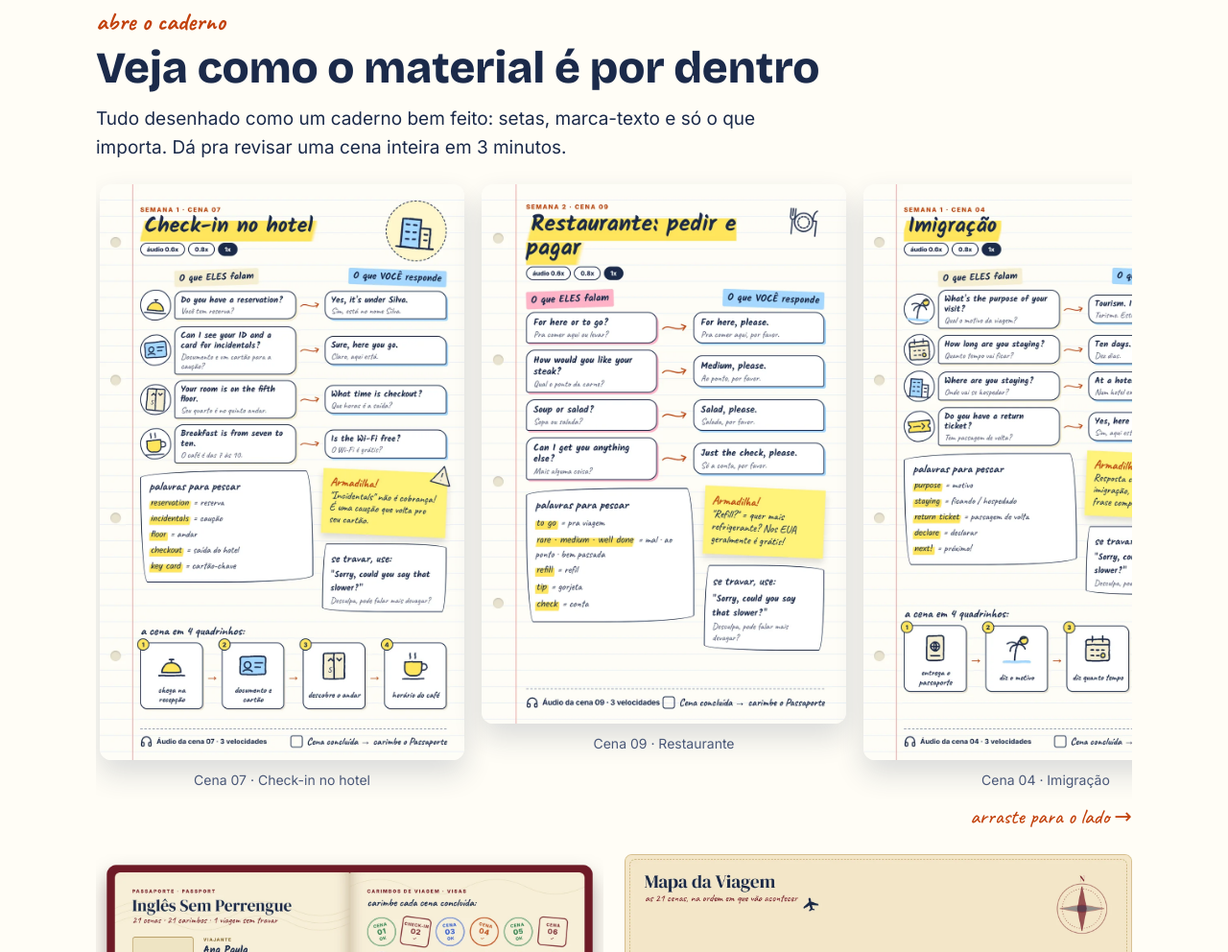
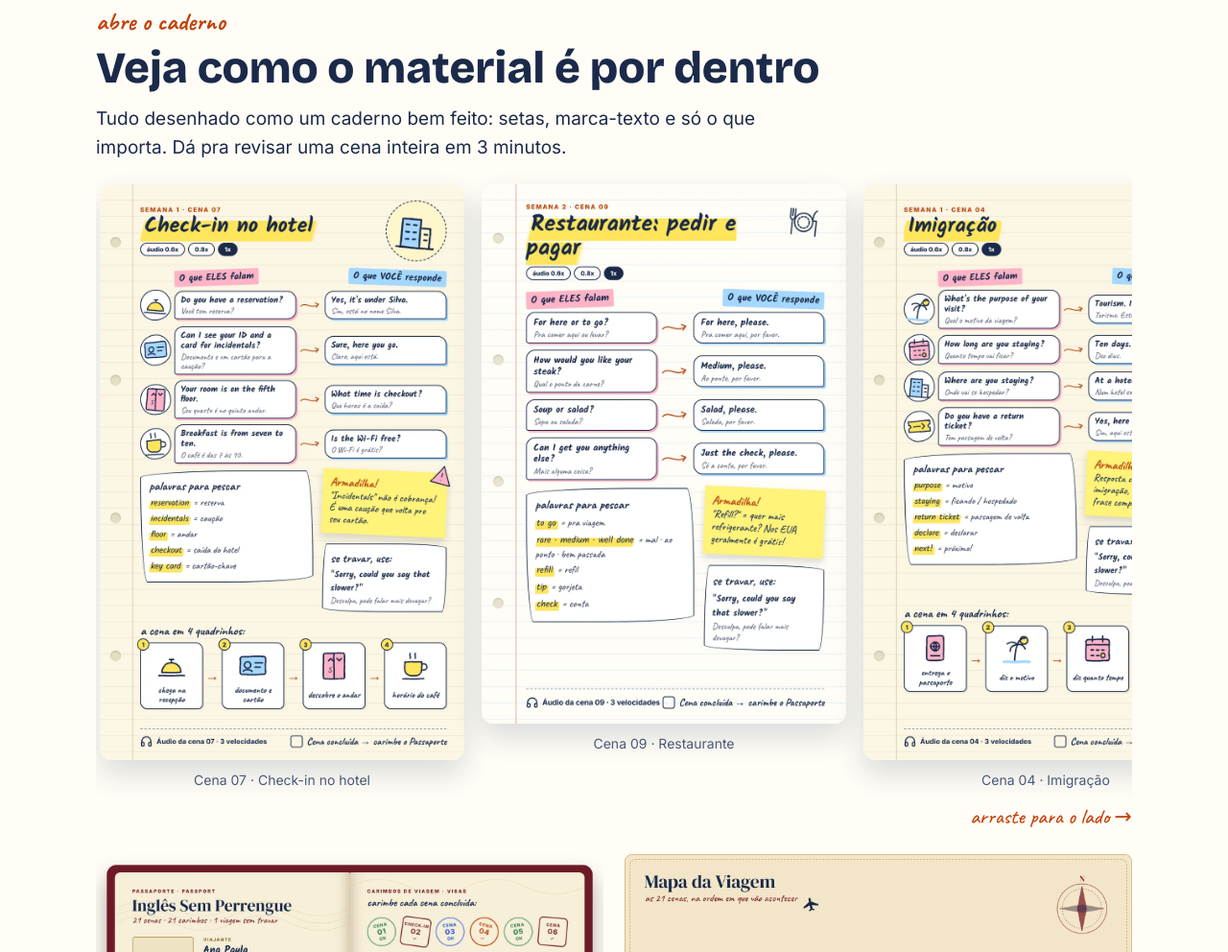
Before and after one commit to vitormurilo2021-lab/ingles-sem-perrengue, a plain HTML site: page public/oferta/index.html in a window 1280 px wide. Shown: the part 3637-4629 px from the top of the page at 96% size. Drawn offline with Linux system fonts and the light colour scheme.

Commit message:
Mapas de cena: fundo da página em amarelo claro, rosa volta nos balões
Co-Authored-By: Claude Opus 5.5 <noreply@anthropic.com>
Claude-Session: https://claude.ai/code/session_01QvmczT1P3uEks9Ar8yfoC3

```diff
--- a/public/oferta/index.html
+++ b/public/oferta/index.html
@@ -73,7 +73,7 @@
     <p class="kicker note" style="color:var(--hl)">o que chega pra você</p>
     <h2>Tudo o que você vai receber</h2>
     <div class="deliv">
-      <article class="dcard"><img src="/assets/img/cena-hotel-v3.webp" width="900" height="1420" loading="lazy" alt="Página do Mapa de Cena: Check-in no hotel"><div><span class="num note">01</span><h3>21 Mapas de Cena</h3><p>Um mapa ilustrado por situação: o que eles falam, o que você responde e as palavras para "pescar".</p></div></article>
+      <article class="dcard"><img src="/assets/img/cena-hotel-v4.webp" width="900" height="1420" loading="lazy" alt="Página do Mapa de Cena: Check-in no hotel"><div><span class="num note">01</span><h3>21 Mapas de Cena</h3><p>Um mapa ilustrado por situação: o que eles falam, o que você responde e as palavras para "pescar".</p></div></article>
       <article class="dcard"><div class="audio-art" aria-hidden="true"><svg width="54" height="54" viewBox="0 0 24 24" fill="none" stroke="#1B2A4A" stroke-width="2" stroke-linecap="round"><path d="M3 14v-2a9 9 0 0 1 18 0v2"/><rect x="2.5" y="14" width="5" height="7" rx="1.5"/><rect x="16.5" y="14" width="5" height="7" rx="1.5"/></svg><div class="chips"><span>0.6x</span><span>0.8x</span><span class="on">1x</span></div></div><div><span class="num note">02</span><h3>63 áudios de treino</h3><p>Cada uma das 21 cenas em 3 velocidades, para ouvir no fone em qualquer lugar.</p></div></article>
       <article class="dcard"><img src="/assets/img/mapa-viagem.webp" width="1600" height="960" loading="lazy" alt="Mapa da Viagem com as 21 cenas"><div><span class="num note">03</span><h3>Mapa da Viagem</h3><p>A linha do tempo do embarque à volta, com as cenas na ordem em que vão acontecer.</p></div></article>
       <article class="dcard"><img src="/assets/img/cartoes.webp" width="1200" height="1000" loading="lazy" alt="Cartões de Bolso no celular"><div><span class="num note">04</span><h3>Cartões de Bolso</h3><p>As frases de cada cena para salvar no celular e consultar na hora, mesmo sem internet.</p></div></article>
@@ -88,9 +88,9 @@
   <h2>Veja como o material é por dentro</h2>
   <p class="lead">Tudo desenhado como um caderno bem feito: setas, marca-texto e só o que importa. Dá pra revisar uma cena inteira em 3 minutos.</p>
   <div class="gallery" id="gallery">
-    <figure><img src="/assets/img/cena-hotel-v3.webp" width="900" height="1420" loading="lazy" alt="Mapa de Cena 07: Check-in no hotel"><figcaption>Cena 07 · Check-in no hotel</figcaption></figure>
+    <figure><img src="/assets/img/cena-hotel-v4.webp" width="900" height="1420" loading="lazy" alt="Mapa de Cena 07: Check-in no hotel"><figcaption>Cena 07 · Check-in no hotel</figcaption></figure>
     <figure><img src="/assets/img/cena-rest.webp" width="900" height="1330" loading="lazy" alt="Mapa de Cena 09: Restaurante"><figcaption>Cena 09 · Restaurante</figcaption></figure>
-    <figure><img src="/assets/img/cena-imig-v3.webp" width="900" height="1420" loading="lazy" alt="Mapa de Cena 04: Imigração"><figcaption>Cena 04 · Imigração</figcaption></figure>
+    <figure><img src="/assets/img/cena-imig-v4.webp" width="900" height="1420" loading="lazy" alt="Mapa de Cena 04: Imigração"><figcaption>Cena 04 · Imigração</figcaption></figure>
   </div>
   <p class="swipe note">arraste para o lado →</p>
   <div class="wide-figs">
```
Also changed, not shown: public/assets/img/cena-hotel-v3.webp (deleted), public/assets/img/cena-hotel-v4.webp (added), public/assets/img/cena-imig-v3.webp (deleted), public/assets/img/cena-imig-v4.webp (added).
